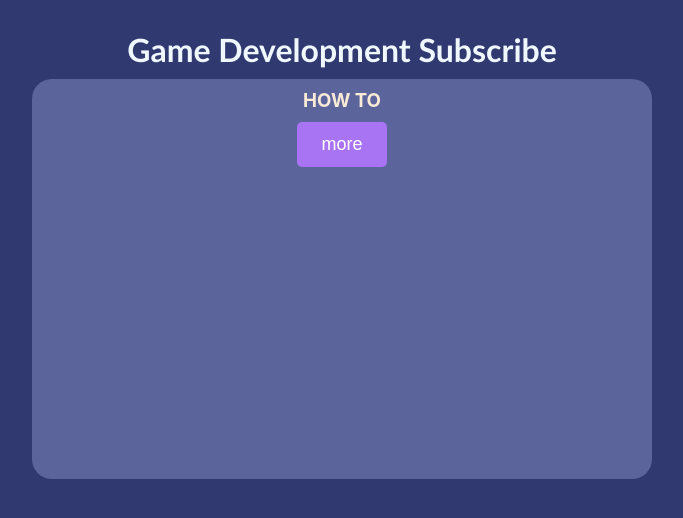
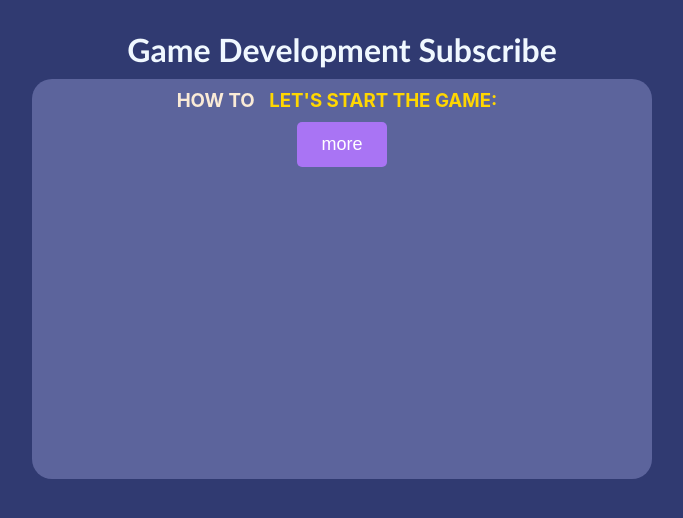
Before and after one commit to nucikk/subscribe-app, a React (Vite) app in the folder subscribe/: page / in a window 1280 px wide. Shown: the top 518 px of the page, without its empty margins (298-981 px from the left). Built offline with nearby package versions, Linux system fonts and the light colour scheme.

Commit message:
add dynamic game name display

```diff
--- a/subscribe/src/App.css
+++ b/subscribe/src/App.css
@@ -23,6 +23,9 @@
   text-transform: uppercase;
 }
 
+.game_name {
+  color: gold;
+}
 button {
   background-color: #A974F4;
   color: white;
--- a/subscribe/src/HomeSub.jsx
+++ b/subscribe/src/HomeSub.jsx
@@ -1,20 +1,29 @@
 import { useState } from "react";
+import gameData from "./gameData.json";
 
 const HomeSub = () => {
-  const [gameName, setGameName] = useState("");
 
-//თამაშის სახელის განახლების ფუნქცია
-  function handleChangeText(e) {
+  const [gameName, setGameName] = useState("Let's start the game:");
+
+  function handleSubmitForm(e) {
     e.preventDefault();
-    setGameName("Let's start the game:");
   }
+  //თამაშის სახელის განახლების ფუნქცია: რანდომად მოქვს gameData ჯსონ ფორმატიდან თამაშის სახელები
+  function handleButtonClick() {
+    const randomIndex = Math.floor(Math.random() * gameData.length);
+    const randomGame = gameData[randomIndex];
+    setGameName(randomGame.name);
+  }
+
   return (
     <>
       <h1 className="subscribe_title">Game Development Subscribe</h1>
-      <form action="" onSubmit={handleChangeText} className="subscribe_form">
+      <form onSubmit={handleSubmitForm} className="subscribe_form">
         <div>
-          <h3 className="subscribe_about">how to {gameName} </h3>
-          <button>more</button>
+          <h3 className="subscribe_about">
+            how to <span className="game_name">{gameName}</span>
+          </h3>
+          <button onClick={handleButtonClick}>more</button>
         </div>
       </form>
     </>
--- /dev/null
+++ b/subscribe/src/gameData.json
@@ -0,0 +1,7 @@
+[
+    { "id": 1, "name": "MiniCraft 1" },
+    { "id": 2, "name": "Delvina 2" },
+    { "id": 3, "name": "Kendal 3" },
+    { "id": 4, "name": "Raptors 4" },
+    { "id": 5, "name": "Outlaws 5" }
+  ]
```
